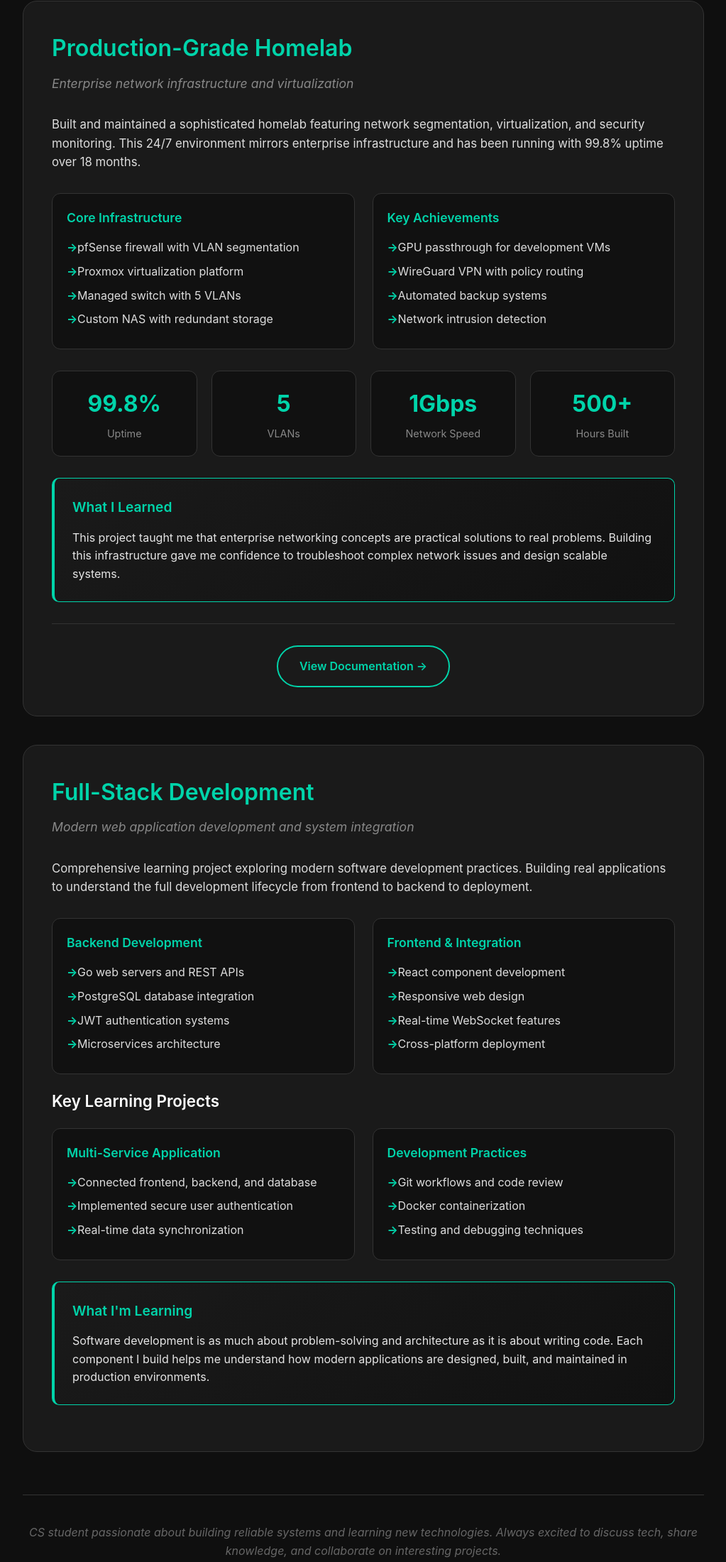
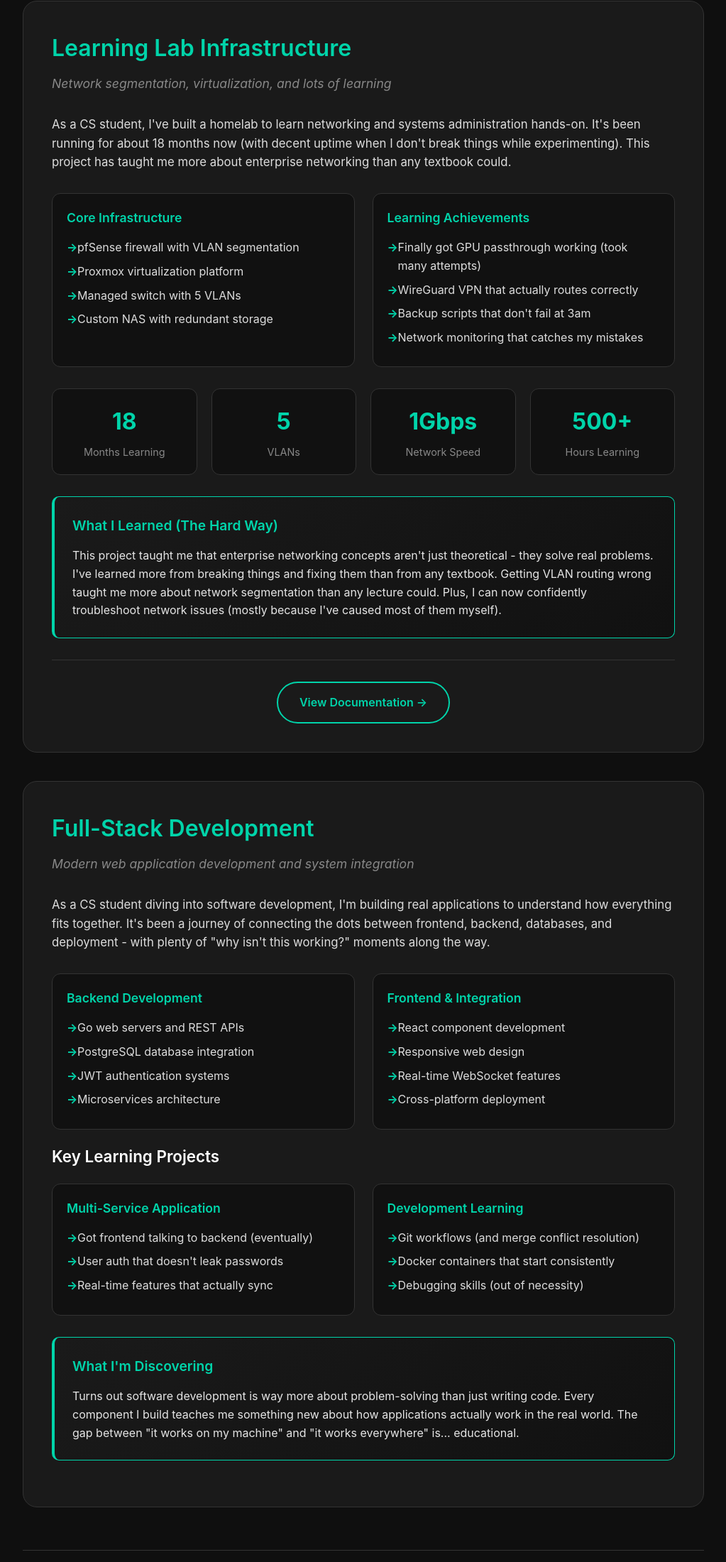
Before and after one commit to emptycharacter/emptycharacter.github.io, a plain HTML site: page index.html in a window 1280 px wide. Shown: the part 1004-3204 px from the top of the page at 71% size, without its empty margins (128-1151 px from the left). Drawn offline with Linux system fonts and the light colour scheme.

Commit message:
Update index.html: Revise project descriptions and enhance for clarity

```diff
--- a/index.html
+++ b/index.html
@@ -416,11 +416,11 @@
                          <!-- Homelab Project -->
              <div class="project-card">
                  <div class="project-header">
-                    <h2 class="project-title">Production-Grade Homelab</h2>
-                    <p class="project-subtitle">Enterprise network infrastructure and virtualization</p>
+                     <h2 class="project-title">Learning Lab Infrastructure</h2>
+                     <p class="project-subtitle">Network segmentation, virtualization, and lots of learning</p>
                  </div>
 
-                <p class="project-overview">Built and maintained a sophisticated homelab featuring network segmentation, virtualization, and security monitoring. This 24/7 environment mirrors enterprise infrastructure and has been running with 99.8% uptime over 18 months.</p>
+                 <p class="project-overview">As a CS student, I've built a homelab to learn networking and systems administration hands-on. It's been running for about 18 months now (with decent uptime when I don't break things while experimenting). This project has taught me more about enterprise networking than any textbook could.</p>
 
                 <div class="tech-grid">
                     <div class="tech-category">
@@ -433,20 +433,20 @@
                         </ul>
                     </div>
                                          <div class="tech-category">
-                        <h4>Key Achievements</h4>
+                         <h4>Learning Achievements</h4>
                          <ul class="tech-list">
-                            <li>GPU passthrough for development VMs</li>
-                            <li>WireGuard VPN with policy routing</li>
-                            <li>Automated backup systems</li>
-                            <li>Network intrusion detection</li>
+                             <li>Finally got GPU passthrough working (took many attempts)</li>
+                             <li>WireGuard VPN that actually routes correctly</li>
+                             <li>Backup scripts that don't fail at 3am</li>
+                             <li>Network monitoring that catches my mistakes</li>
                          </ul>
                      </div>
                 </div>
 
                                  <div class="stats-grid">
                      <div class="stat-card">
-                        <span class="stat-number">99.8%</span>
-                        <div class="stat-label">Uptime</div>
+                         <span class="stat-number">18</span>
+                         <div class="stat-label">Months Learning</div>
                      </div>
                      <div class="stat-card">
                          <span class="stat-number">5</span>
@@ -458,13 +458,13 @@
                      </div>
                      <div class="stat-card">
                          <span class="stat-number">500+</span>
-                        <div class="stat-label">Hours Built</div>
+                         <div class="stat-label">Hours Learning</div>
                      </div>
                  </div>
 
                                  <div class="highlight-box">
-                    <h4>What I Learned</h4>
-                    <p>This project taught me that enterprise networking concepts are practical solutions to real problems. Building this infrastructure gave me confidence to troubleshoot complex network issues and design scalable systems.</p>
+                     <h4>What I Learned (The Hard Way)</h4>
+                     <p>This project taught me that enterprise networking concepts aren't just theoretical - they solve real problems. I've learned more from breaking things and fixing them than from any textbook. Getting VLAN routing wrong taught me more about network segmentation than any lecture could. Plus, I can now confidently troubleshoot network issues (mostly because I've caused most of them myself).</p>
                  </div>
 
                 <div class="project-cta">
@@ -479,7 +479,7 @@
                     <p class="project-subtitle">Modern web application development and system integration</p>
                 </div>
 
-                <p class="project-overview">Comprehensive learning project exploring modern software development practices. Building real applications to understand the full development lifecycle from frontend to backend to deployment.</p>
+                                 <p class="project-overview">As a CS student diving into software development, I'm building real applications to understand how everything fits together. It's been a journey of connecting the dots between frontend, backend, databases, and deployment - with plenty of "why isn't this working?" moments along the way.</p>
 
                 <div class="tech-grid">
                     <div class="tech-category">
@@ -508,31 +508,31 @@
                                                  <div class="tech-category">
                              <h4>Multi-Service Application</h4>
                              <ul class="tech-list">
-                                <li>Connected frontend, backend, and database</li>
-                                <li>Implemented secure user authentication</li>
-                                <li>Real-time data synchronization</li>
+                                 <li>Got frontend talking to backend (eventually)</li>
+                                 <li>User auth that doesn't leak passwords</li>
+                                 <li>Real-time features that actually sync</li>
                              </ul>
                          </div>
                          <div class="tech-category">
-                            <h4>Development Practices</h4>
+                             <h4>Development Learning</h4>
                              <ul class="tech-list">
-                                <li>Git workflows and code review</li>
-                                <li>Docker containerization</li>
-                                <li>Testing and debugging techniques</li>
+                                 <li>Git workflows (and merge conflict resolution)</li>
+                                 <li>Docker containers that start consistently</li>
+                                 <li>Debugging skills (out of necessity)</li>
                              </ul>
                          </div>
                     </div>
                 </div>
 
                                  <div class="highlight-box">
-                    <h4>What I'm Learning</h4>
-                    <p>Software development is as much about problem-solving and architecture as it is about writing code. Each component I build helps me understand how modern applications are designed, built, and maintained in production environments.</p>
+                     <h4>What I'm Discovering</h4>
+                     <p>Turns out software development is way more about problem-solving than just writing code. Every component I build teaches me something new about how applications actually work in the real world. The gap between "it works on my machine" and "it works everywhere" is... educational.</p>
                  </div>
             </div>
         </section>
 
                  <footer>
-            <p>CS student passionate about building reliable systems and learning new technologies. Always excited to discuss tech, share knowledge, and collaborate on interesting projects.</p>
+             <p>CS student who loves building things and breaking them to understand how they work. Always learning something new and happy to chat about tech, troubleshooting stories, or interesting projects!</p>
          </footer>
     </div>
 </body>
```
Lines whose indentation alone changed are shown as unchanged.
